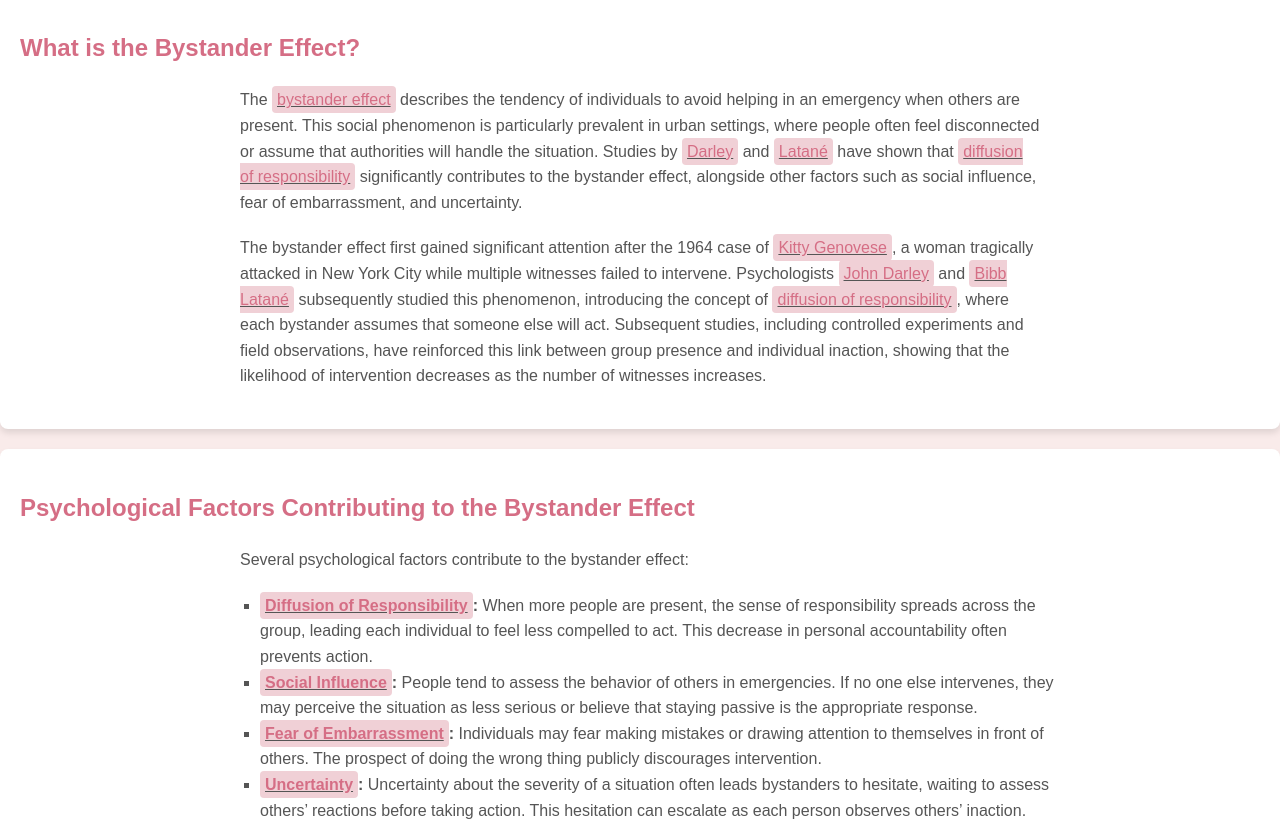
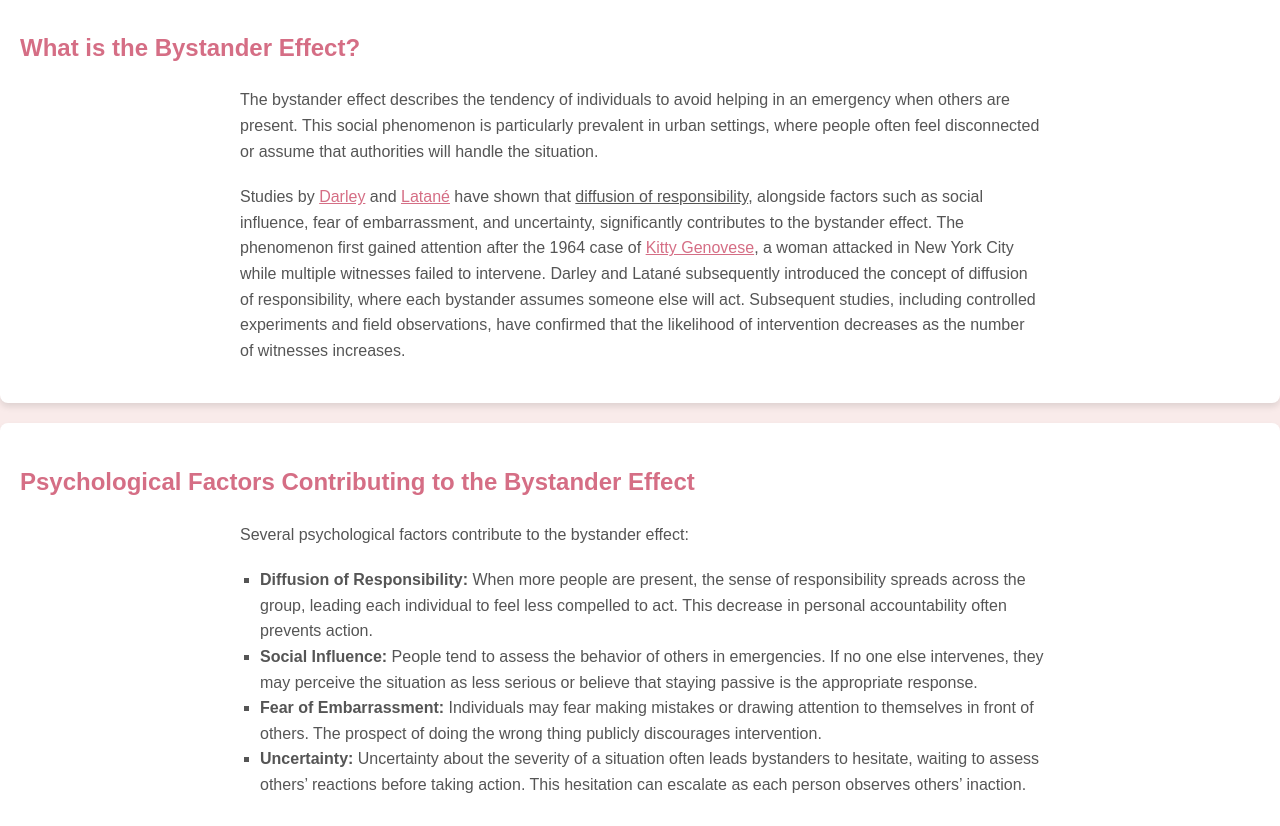
Before and after one commit to RVCK7/666, a plain HTML site: page index.html in a window 1280 px wide. Shown: the part 340-1166 px from the top of the page. Drawn offline with Linux system fonts and the light colour scheme.

Commit message:
index.html

```diff
--- a/index.html
+++ b/index.html
@@ -81,18 +81,18 @@
 
     <div class="content-section">
         <h2>What is the Bystander Effect?</h2>
-        <p>The <span class="highlight"><a href="https://en.wikipedia.org/wiki/Bystander_effect" target="_blank">bystander effect</a></span> describes the tendency of individuals to avoid helping in an emergency when others are present. This social phenomenon is particularly prevalent in urban settings, where people often feel disconnected or assume that authorities will handle the situation. Studies by <span class="highlight"><a href="https://en.wikipedia.org/wiki/John_Darley" target="_blank">Darley</a></span> and <span class="highlight"><a href="https://en.wikipedia.org/wiki/Bibb_Latané" target="_blank">Latané</a></span> have shown that <span class="highlight"><a href="https://en.wikipedia.org/wiki/Diffusion_of_responsibility" target="_blank">diffusion of responsibility</a></span> significantly contributes to the bystander effect, alongside other factors such as social influence, fear of embarrassment, and uncertainty.</p>
-        <p>The bystander effect first gained significant attention after the 1964 case of <span class="highlight"><a href="https://en.wikipedia.org/wiki/Kitty_Genovese" target="_blank">Kitty Genovese</a></span>, a woman tragically attacked in New York City while multiple witnesses failed to intervene. Psychologists <span class="highlight"><a href="https://en.wikipedia.org/wiki/John_Darley" target="_blank">John Darley</a></span> and <span class="highlight"><a href="https://en.wikipedia.org/wiki/Bibb_Latané" target="_blank">Bibb Latané</a></span> subsequently studied this phenomenon, introducing the concept of <span class="highlight"><a href="https://en.wikipedia.org/wiki/Diffusion_of_responsibility" target="_blank">diffusion of responsibility</a></span>, where each bystander assumes that someone else will act. Subsequent studies, including controlled experiments and field observations, have reinforced this link between group presence and individual inaction, showing that the likelihood of intervention decreases as the number of witnesses increases.</p>
+        <p>The bystander effect describes the tendency of individuals to avoid helping in an emergency when others are present. This social phenomenon is particularly prevalent in urban settings, where people often feel disconnected or assume that authorities will handle the situation.
+        <p>Studies by <a href="https://en.wikipedia.org/wiki/John_Darley" target="_blank"><span style="text-decoration: underline;">Darley</span></a> and <a href="https://en.wikipedia.org/wiki/Bibb_Latané" target="_blank"><span style="text-decoration: underline;">Latané</span></a> have shown that <span style="text-decoration: underline;">diffusion of responsibility</span>, alongside factors such as social influence, fear of embarrassment, and uncertainty, significantly contributes to the bystander effect. The phenomenon first gained attention after the 1964 case of <a href="https://en.wikipedia.org/wiki/Kitty_Genovese" target="_blank"><span style="text-decoration: underline;">Kitty Genovese</span></a>, a woman attacked in New York City while multiple witnesses failed to intervene. Darley and Latané subsequently introduced the concept of diffusion of responsibility, where each bystander assumes someone else will act. Subsequent studies, including controlled experiments and field observations, have confirmed that the likelihood of intervention decreases as the number of witnesses increases.</p>
     </div>
 
     <div class="content-section">
         <h2>Psychological Factors Contributing to the Bystander Effect</h2>
         <p>Several psychological factors contribute to the bystander effect:</p>
         <ul>
-            <li><strong><span class="highlight"><a href="https://en.wikipedia.org/wiki/Diffusion_of_responsibility" target="_blank">Diffusion of Responsibility</a></span>:</strong> When more people are present, the sense of responsibility spreads across the group, leading each individual to feel less compelled to act. This decrease in personal accountability often prevents action.</li>
-            <li><strong><span class="highlight"><a href="https://en.wikipedia.org/wiki/Social_influence" target="_blank">Social Influence</a></span>:</strong> People tend to assess the behavior of others in emergencies. If no one else intervenes, they may perceive the situation as less serious or believe that staying passive is the appropriate response.</li>
-            <li><strong><span class="highlight"><a href="https://en.wikipedia.org/wiki/Self-consciousness" target="_blank">Fear of Embarrassment</a></span>:</strong> Individuals may fear making mistakes or drawing attention to themselves in front of others. The prospect of doing the wrong thing publicly discourages intervention.</li>
-            <li><strong><span class="highlight"><a href="https://en.wikipedia.org/wiki/Uncertainty" target="_blank">Uncertainty</a></span>:</strong> Uncertainty about the severity of a situation often leads bystanders to hesitate, waiting to assess others’ reactions before taking action. This hesitation can escalate as each person observes others’ inaction.</li>
+            <li><strong>Diffusion of Responsibility:</strong> When more people are present, the sense of responsibility spreads across the group, leading each individual to feel less compelled to act. This decrease in personal accountability often prevents action.</li>
+            <li><strong>Social Influence:</strong> People tend to assess the behavior of others in emergencies. If no one else intervenes, they may perceive the situation as less serious or believe that staying passive is the appropriate response.</li>
+            <li><strong>Fear of Embarrassment:</strong> Individuals may fear making mistakes or drawing attention to themselves in front of others. The prospect of doing the wrong thing publicly discourages intervention.</li>
+            <li><strong>Uncertainty:</strong> Uncertainty about the severity of a situation often leads bystanders to hesitate, waiting to assess others’ reactions before taking action. This hesitation can escalate as each person observes others’ inaction.</li>
         </ul>
     </div>
 
```
